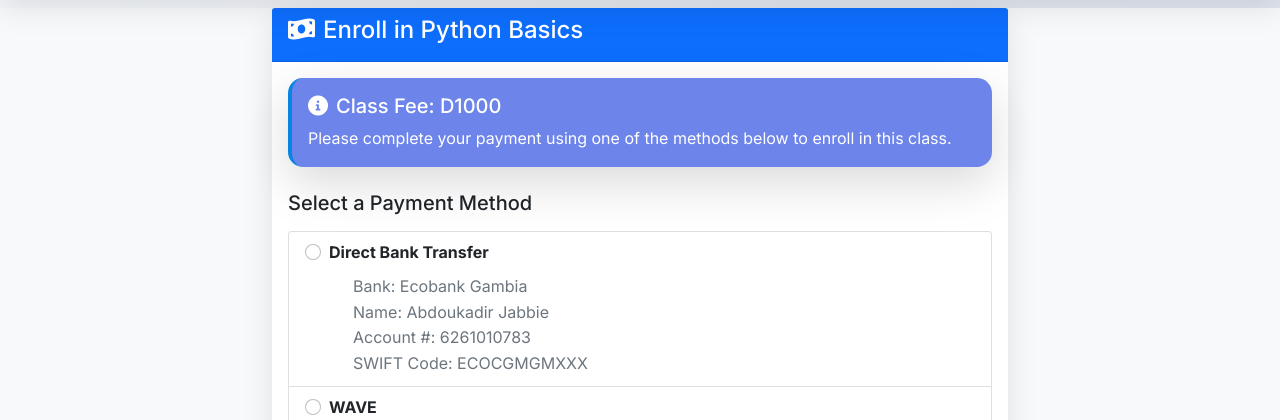
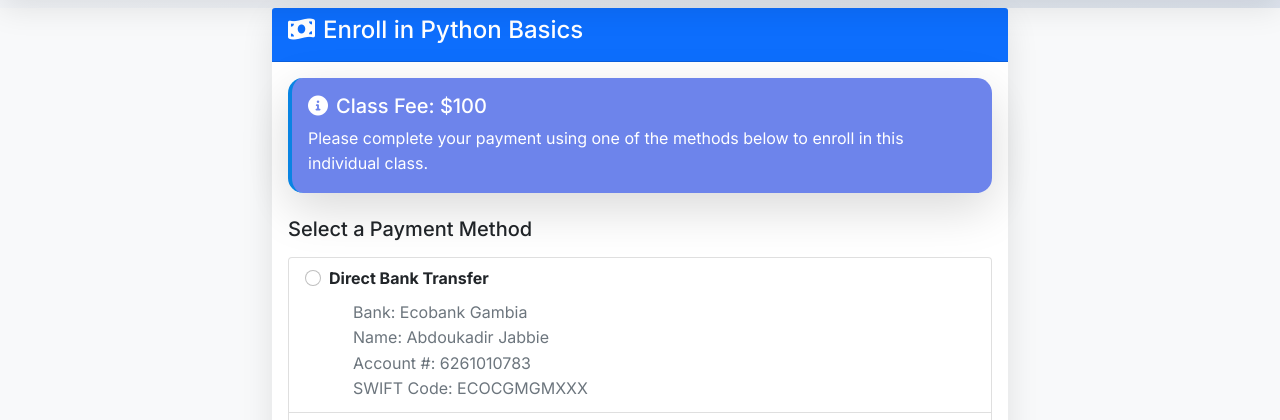
Before and after one commit to BuxinFutureAccademy/BuxinFutureAccademy, a Flask app: page /enroll/individual/1 in a window 1280 px wide. Shown: the part 51-471 px from the top of the page. Run offline with Flask 3, Linux system fonts and the light colour scheme; a user stored in the database is signed in; data comes from the database, SQL or seed files in the repository; data that the repository does not hold is empty.

Commit message:
Update enroll_class.html

```diff
--- a/templates/enroll_class.html
+++ b/templates/enroll_class.html
@@ -10,8 +10,20 @@
                 </div>
                 <div class="card-body">
                     <div class="alert alert-info">
-                        <h5><i class="fas fa-info-circle me-2"></i>Class Fee: D1000</h5>
-                        <p class="mb-0">Please complete your payment using one of the methods below to enroll in this class.</p>
+                        <h5><i class="fas fa-info-circle me-2"></i>Class Fee:
+                            {% if class_type == 'individual' %}
+                                $100
+                            {% else %}
+                                D1000
+                            {% endif %}
+                        </h5>
+                        <p class="mb-0">Please complete your payment using one of the methods below to enroll in this
+                            {% if class_type == 'individual' %}
+                                individual class.
+                            {% else %}
+                                group class.
+                            {% endif %}
+                        </p>
                     </div>
 
                     <form method="POST" enctype="multipart/form-data">
```
